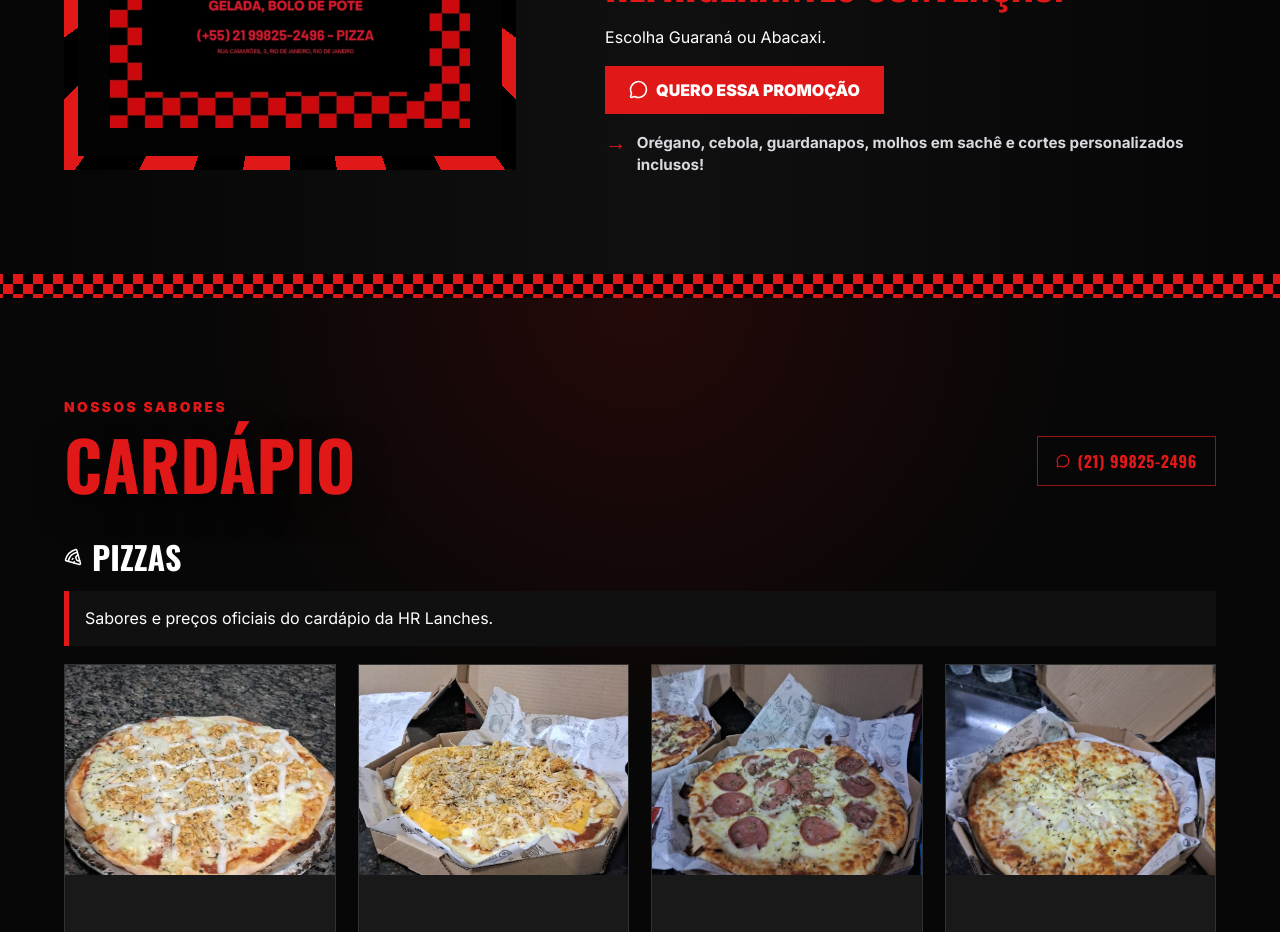
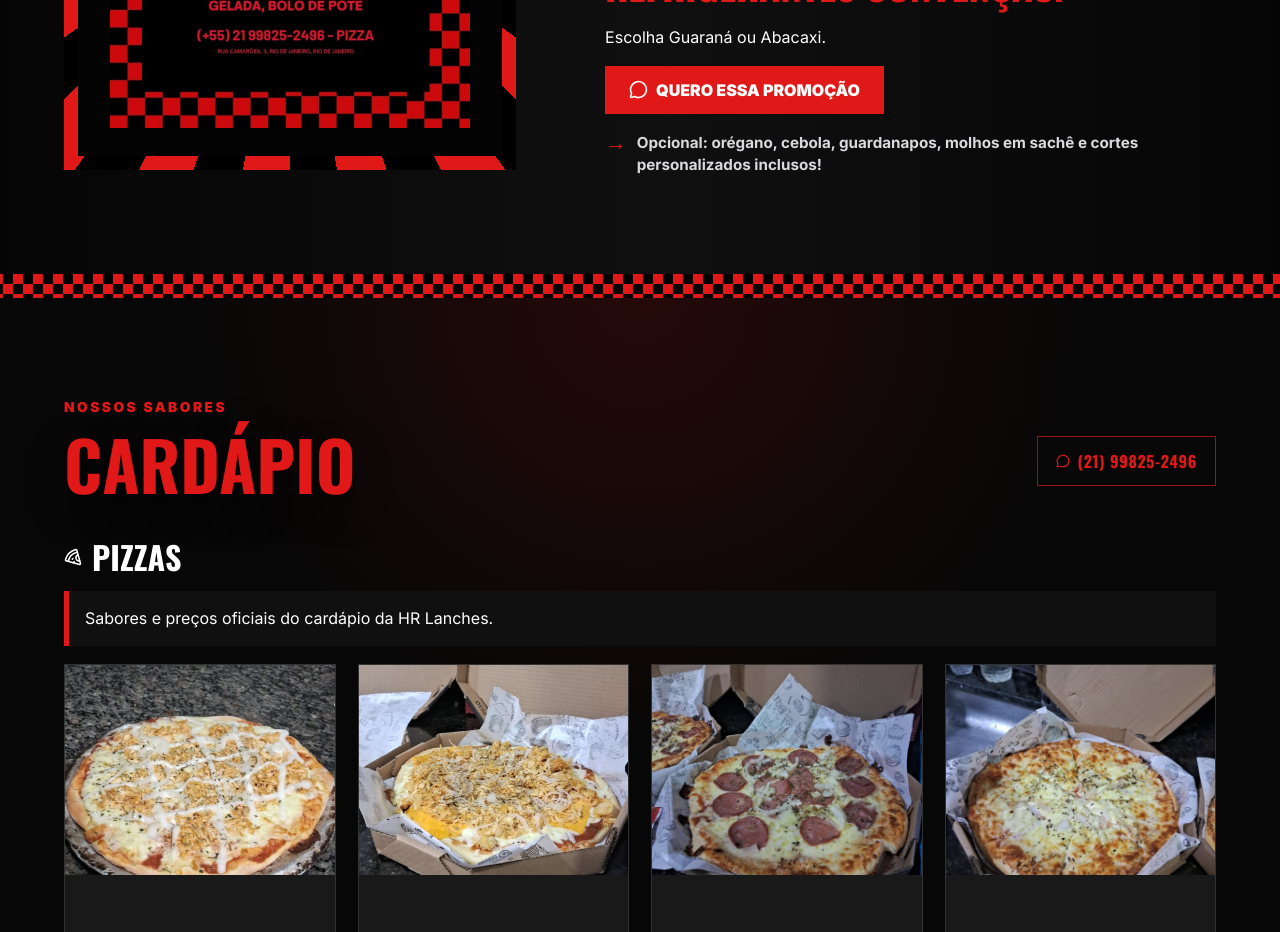
Before and after one commit to GAB-RAY/hr-lanches, a Next.js app: page / in a window 1280 px wide. Shown: the part 2140-3072 px from the top of the page. Built offline with nearby package versions, Linux system fonts and the light colour scheme.

Commit message:
Mark promotion extras as optional

```diff
--- a/app/page.tsx
+++ b/app/page.tsx
@@ -237,7 +237,8 @@ export default function Home() {
           </BotaoWhatsApp>
           <p className="promocao-inclusos">
             <span aria-hidden="true">→</span>
-            Orégano, cebola, guardanapos, molhos em sachê e cortes personalizados inclusos!
+            Opcional: orégano, cebola, guardanapos, molhos em sachê e cortes personalizados
+            inclusos!
           </p>
         </div>
       </section>
```
